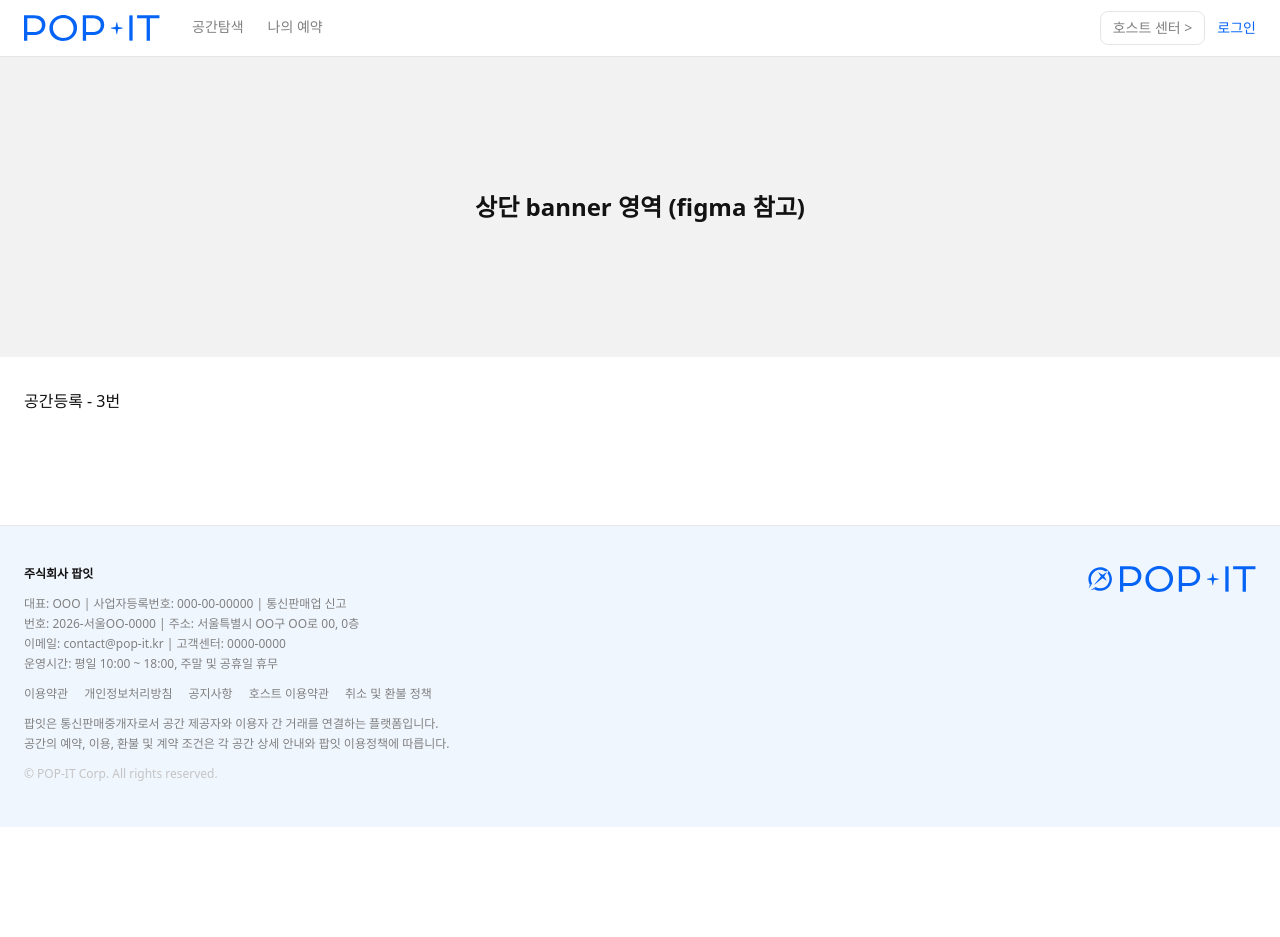
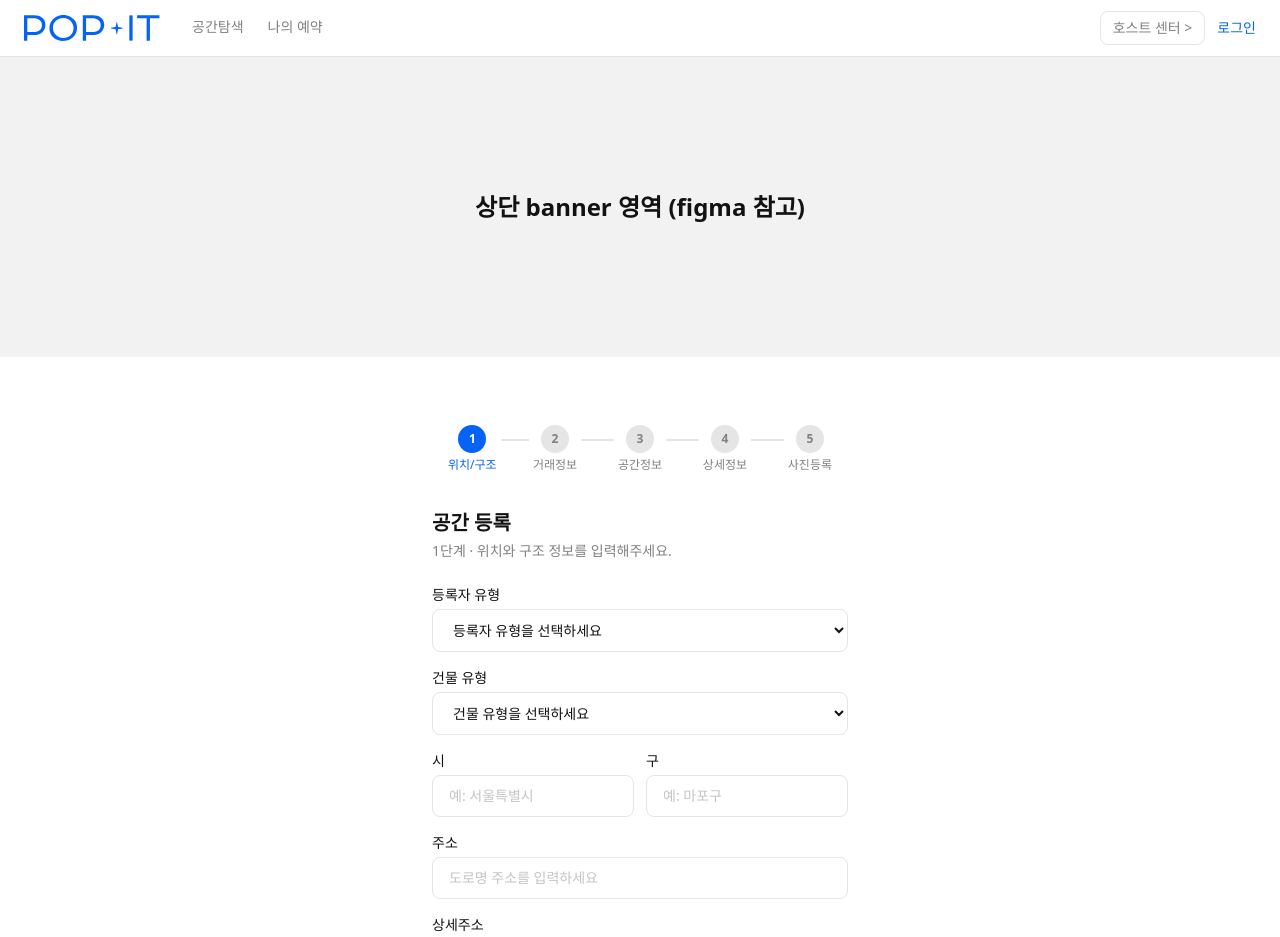
Before and after one commit to UMC-POP-IT/Pop-It-FE, a React (Vite) app: page /host/register in a window 1280 px wide. Shown: the top 937 px of the page. Before the commit the page ends 827 px from the top, so only its background shows below. Built offline with nearby package versions, Linux system fonts and the light colour scheme.

Commit message:
feat: 공간 등록 Step1 위치/구조 UI 구현 (#13)

```diff
--- a/src/app/router.tsx
+++ b/src/app/router.tsx
@@ -18,7 +18,7 @@ import { SpaceViewPage } from "@/features/guest-explore/pages/SpaceViewPage";
 import { MyReservationPage } from "@/features/guest-explore/pages/MyReservationPage";
 
 // 3번 팀원 (사라 - 공간등록)
-// import { RegisterPage } from "@/features/host-register/pages/RegisterPage"
+import { RegisterStep1 } from "@/features/host-register/pages/RegisterStep1";
 
 // 4번 팀원 (챈 - 내공간관리/예약관리/로그인)
 // import { MySpacePage } from "@/features/host-manage/pages/MySpacePage"
@@ -61,7 +61,7 @@ export const router = createBrowserRouter([
       { path: "/spaces/:spaceId/view", element: <SpaceViewPage /> },
 
       // 3번 팀원 - 공간등록
-      { path: "/host/register", element: <div>공간등록 - 3번</div> },
+      { path: "/host/register", element: <RegisterStep1 /> },
 
       // 4번 팀원 - 내공간관리/예약관리
       { path: "/host/spaces", element: <div>내공간 - 4번</div> },
--- /dev/null
+++ b/src/features/host-register/pages/RegisterStep1.tsx
@@ -0,0 +1,125 @@
+import StepIndicator from "@/shared/components/StepIndicator";
+import Input from "@/shared/components/Input";
+import Button from "@/shared/components/Button";
+
+// 5단계 전체 라벨 (칸반보드 플로우 기준 순서)
+const STEPS = ["위치/구조", "거래정보", "공간정보", "상세정보", "사진등록"];
+
+// 드롭다운 선택지 (Mock — API 연동 전 임시값)
+const OWNER_TYPES = ["임대인", "임차인", "위탁 관리인"];
+const BUILDING_TYPES = [
+  "대형 사무실",
+  "중소형 사무실",
+  "오피스텔 방",
+  "단지 내 상가",
+  "일반 상가",
+  "팝업 상가",
+];
+
+export const RegisterStep1 = () => {
+  return (
+    <div className="mx-auto flex w-full max-w-md flex-col gap-6 px-4 py-6">
+      {/* 상단 진행바 (공통 컴포넌트) — 0 = 첫 단계 */}
+      <StepIndicator
+        steps={STEPS}
+        currentStep={0}
+      />
+
+      {/* 화면 제목 */}
+      <div>
+        <h1 className="text-text-primary text-xl font-bold">공간 등록</h1>
+        <p className="text-text-secondary mt-1 text-sm">
+          1단계 · 위치와 구조 정보를 입력해주세요.
+        </p>
+      </div>
+
+      {/* 입력 폼 (정적 — RHF 로직은 이후 단계에서 연결) */}
+      <div className="flex flex-col gap-4">
+        {/* 등록자 유형 (드롭다운)
+            ⚠️ 공통 Select 컴포넌트가 없어서 임시 native <select> 사용.
+            추후 챈(4번)에게 공통 Select 필요 여부 공유 예정 */}
+        <label className="flex w-full flex-col gap-1">
+          <span className="text-text-primary text-sm font-medium">
+            등록자 유형
+          </span>
+          <select
+            className="text-text-primary border-border focus:border-primary w-full rounded-lg border bg-white px-4 py-2.5 text-sm transition-colors focus:outline-none"
+            defaultValue=""
+          >
+            <option
+              value=""
+              disabled
+            >
+              등록자 유형을 선택하세요
+            </option>
+            {OWNER_TYPES.map((type) => (
+              <option
+                key={type}
+                value={type}
+              >
+                {type}
+              </option>
+            ))}
+          </select>
+        </label>
+
+        {/* 건물 유형 (드롭다운) */}
+        <label className="flex w-full flex-col gap-1">
+          <span className="text-text-primary text-sm font-medium">
+            건물 유형
+          </span>
+          <select
+            className="text-text-primary border-border focus:border-primary w-full rounded-lg border bg-white px-4 py-2.5 text-sm transition-colors focus:outline-none"
+            defaultValue=""
+          >
+            <option
+              value=""
+              disabled
+            >
+              건물 유형을 선택하세요
+            </option>
+            {BUILDING_TYPES.map((type) => (
+              <option
+                key={type}
+                value={type}
+              >
+                {type}
+              </option>
+            ))}
+          </select>
+        </label>
+
+        {/* 시 / 구 (한 줄에 나란히) */}
+        <div className="flex gap-3">
+          <Input
+            label="시"
+            placeholder="예: 서울특별시"
+          />
+          <Input
+            label="구"
+            placeholder="예: 마포구"
+          />
+        </div>
+
+        {/* 주소 / 상세주소 */}
+        <Input
+          label="주소"
+          placeholder="도로명 주소를 입력하세요"
+        />
+        <Input
+          label="상세주소"
+          placeholder="동/호수 등 상세주소"
+        />
+      </div>
+
+      {/* 하단 다음 버튼 (전체 너비)
+          TODO: 다음 단계(Step2) 라우팅은 스텝 네비게이션 붙일 때 연결 */}
+      <Button
+        variant="primary"
+        size="lg"
+      >
+        다음
+      </Button>
+    </div>
+  );
+};
```
